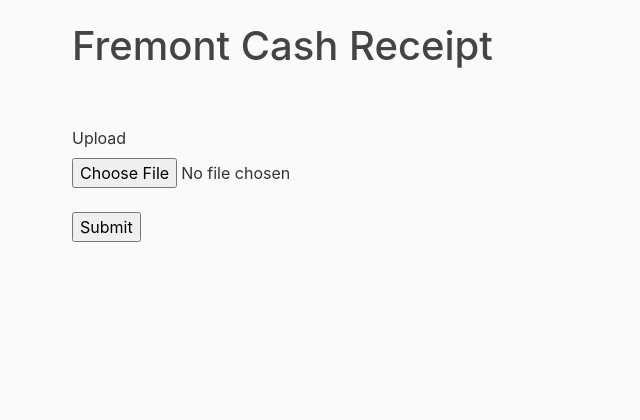
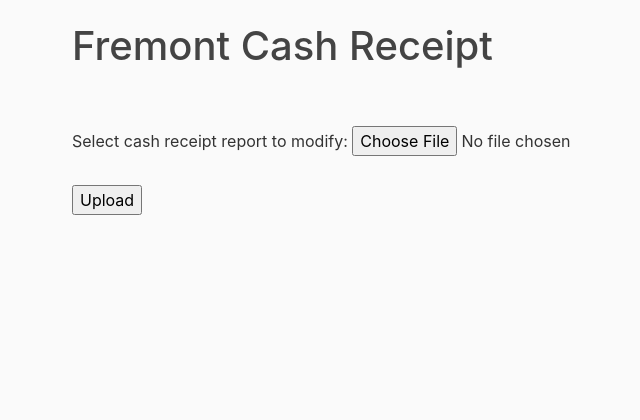
Before and after one commit to elijahanderson/KHIT-Webtools, a Flask app: page /cash-receipt in a window 1280 px wide. Shown: the part 58-478 px from the top of the page, without its empty margins (113-753 px from the left). Run offline with Flask 2, Linux system fonts and the light colour scheme; some libraries are stand-ins or nearby versions.

Commit message:
cash-receipt: Polish frontend a bit and create infrastructure file for report modification

```diff
--- a/src/client/forms/cash_receipt_form.py
+++ b/src/client/forms/cash_receipt_form.py
@@ -1,7 +1,9 @@
 from flask_wtf import FlaskForm
 from flask_wtf.file import FileField, FileRequired, FileAllowed
+from wtforms import SubmitField
 
 
 class CashReceiptForm(FlaskForm):
-    file = FileField('Upload',
+    file = FileField('Select cash receipt report to modify: ',
                      validators=[FileRequired(), FileAllowed(['csv', 'xlsx'], 'File must end in .csv or .xlsx')])
+    upload = SubmitField('Upload')
--- a/src/client/templates/cash_receipt.html
+++ b/src/client/templates/cash_receipt.html
@@ -6,22 +6,23 @@
         {% for message in form.file.errors %}
         <div style="color:rgb(255,0,0)"><strong>{{ message }}</strong></div>
         {% endfor %}
+	{% if error_msg %}
+	<div style="color:rgb(255,0,0)"><strong>{{ error_msg }}</strong></div>
+	{% endif %}
         <br>
 
         <form method=POST enctype="multipart/form-data" action="{{ url_for('cash_receipt_views.cash_receipt') }}">
             <fieldset>
                 {{ form.hidden_tag() }}
                 <div>
-                    {{ form.file.label }}
-		    <br>
-                    {{ form.file }}
+                    {{ form.file.label }} {{ form.file }}
                     <br>
 		    <br>
-		    <input type="submit">
+		    {{ form.upload }}
 		    <br>
 		    <br>
 		    {% if dl_file %}
-		    <a href="{{ 'cash-receipt-download/%(dl_file)s' % {'dl_file': dl_file} }}">Download</a>
+		    <h4><a class="download-link" href="{{ 'cash-receipt-download/%(dl_file)s' % {'dl_file': dl_file} }}">Download</a></h4>
 		    {% endif %}
                 </div>
             </fieldset>
--- a/src/client/views/cash_receipt_views.py
+++ b/src/client/views/cash_receipt_views.py
@@ -1,9 +1,8 @@
-import pandas as pd
-
 from flask import Blueprint, render_template, request, send_file
 from werkzeug.utils import secure_filename
 
 from client.forms.cash_receipt_form import CashReceiptForm
+from infrastructure.cash_receipt import modify_cash_receipt
 
 cash_receipt_blueprint = Blueprint('cash_receipt_views', __name__, template_folder='templates')
 
@@ -16,12 +15,16 @@ def cash_receipt():
         if form.validate_on_submit():
             filename = secure_filename(form.file.data.filename)
             form.file.data.save(filename)
-            df = pd.read_csv(filename)
-            df = df[['payor_name', 'check_no', 'check_date', 'deposit_number']]
-            df['check_date'] = pd.to_datetime(df.check_date)
-            df.sort_values(by=['check_date'], inplace=True)
-            df.to_csv('/client/client/' + filename, index=False)
-            return render_template('cash_receipt.html', title='Cash Receipt', form=form, dl_file=filename)
+            try:
+                modify_cash_receipt(filename)
+                return render_template('cash_receipt.html', title='Cash Receipt', form=form, dl_file=filename)
+            except KeyError as e:
+                error_msg = 'The CSV file you selected does not contain the expected columns. Please ensure you selected the correct file and that it is a cash receipt report. ' \
+                            'If this error persists, contact Eli at eanderson@khitconsulting.com'
+                return render_template('cash_receipt.html', title='Cash Receipt', form=form, error_msg=error_msg)
+            except Exception as e:
+                error_msg = 'An unexpected error has occurred. If this error persists, contact Eli at eanderson@khitconsulting.com with this error message:', e
+                render_template('cash_receipt.html', title='Cash Receipt', form=form, error_msg=error_msg)
     return render_template('cash_receipt.html', title='Cash Receipt', form=form)
 
 @cash_receipt_blueprint.route('/cash-receipt-download/<dl_file>')
```
Also changed, not shown: src/infrastructure/cash_receipt.py (added, +8 -0 lines).
